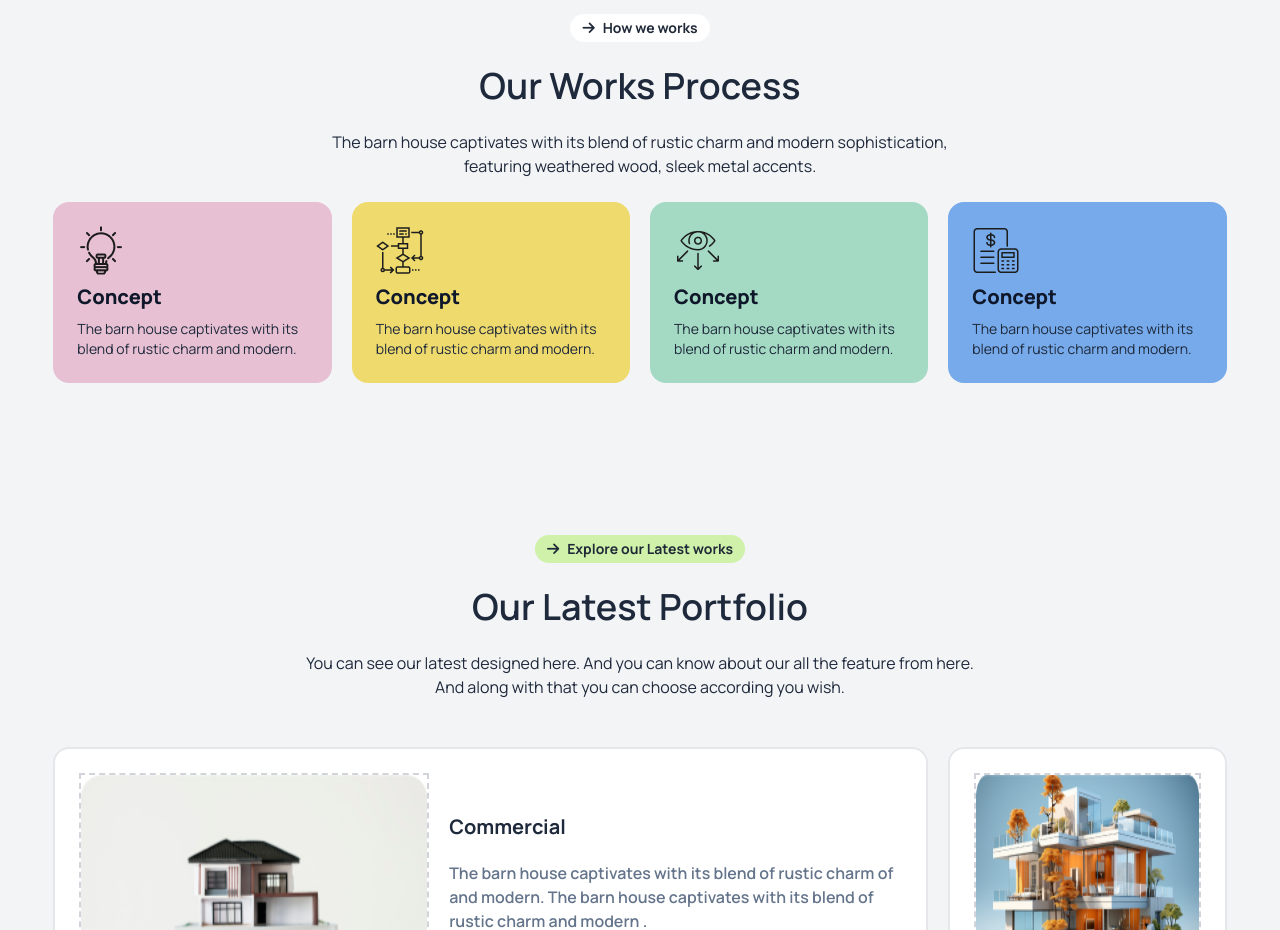
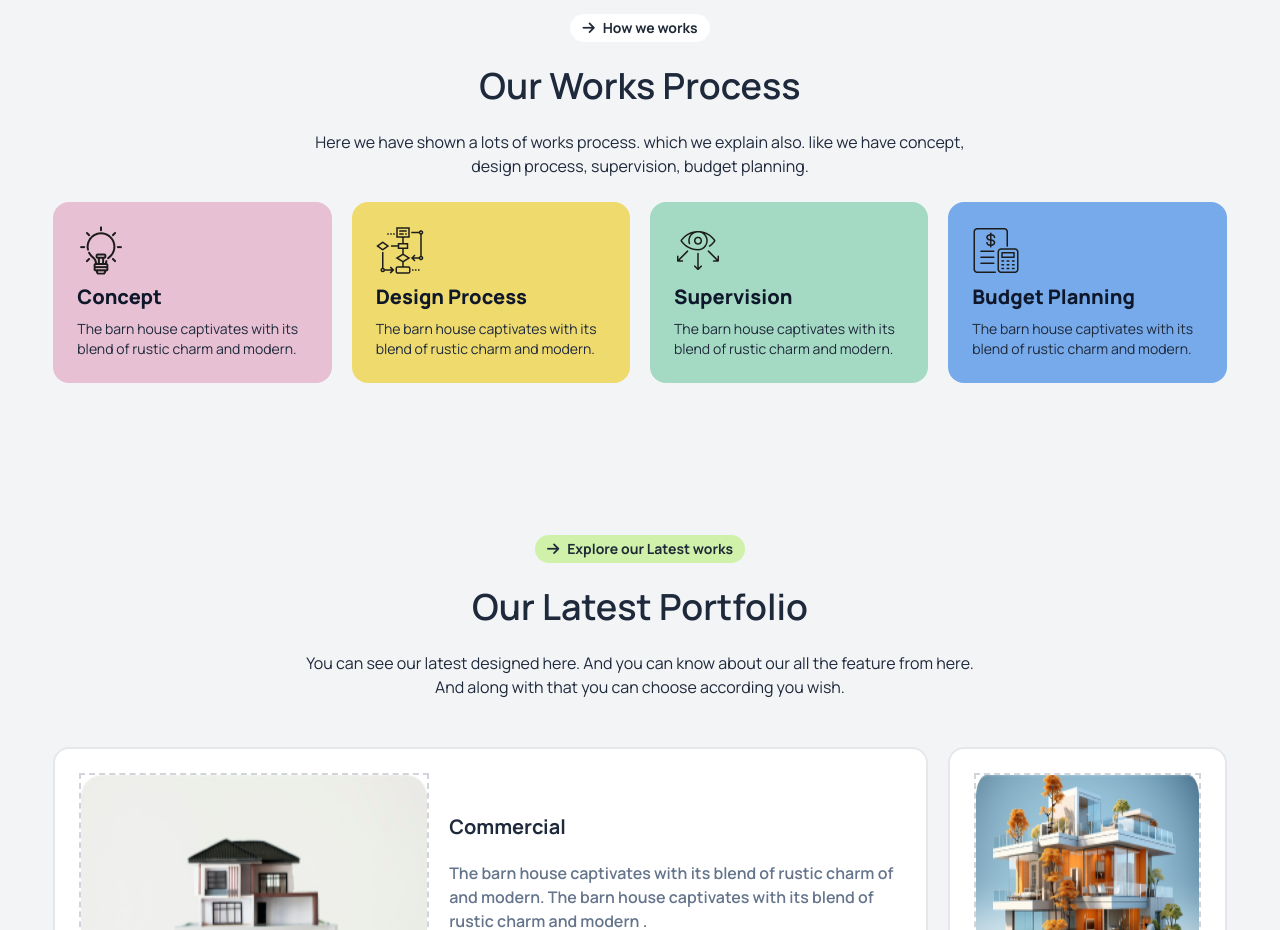
Before and after one commit to shahidulshohid/B10-assignment-project-03, a plain HTML site: page index.html in a window 1280 px wide. Shown: the part 1680-2610 px from the top of the page. Drawn offline with nearby package versions, Linux system fonts and the light colour scheme.

Commit message:
my assignment 3 number project is done

```diff
--- a/index.html
+++ b/index.html
@@ -300,7 +300,7 @@
           </button>
         </div>
         <h2 class="text-center text-4xl font-semibold text-slate-800 mb-6"> Our Works Process </h2>
-        <p class="text-center text-slate-800">The barn house captivates with its blend of rustic charm and modern sophistication, <br> featuring weathered wood, sleek metal accents. </p>
+        <p class="text-center text-slate-800">Here we have shown a lots of works process. which we explain also. like we have concept, <br> design process, supervision, budget planning.</p>
         </div>
         <div class="grid grid-cols-1 md:grid-cols-2 lg:grid-cols-4 gap-5 mt-6">
           <div class="bg-[#E7C1D3] rounded-2xl p-6 space-y-2">
@@ -310,17 +310,17 @@
           </div>
           <div class="bg-[#EFDA6E] rounded-2xl p-6 space-y-2">
             <img src="./assets/flow-chart.png" alt="">
-            <h3 class="text-xl font-extrabold text-slate-900">Concept</h3>
+            <h3 class="text-xl font-extrabold text-slate-900">Design Process</h3>
             <p class="text-slate-800 text-sm"> The barn house captivates with its blend of rustic charm and modern.</p>
           </div>
           <div class="bg-[#A4DAC3] rounded-2xl p-6 space-y-2">
             <img src="./assets/vision.png" alt="">
-            <h3 class="text-xl font-extrabold text-slate-900">Concept</h3>
+            <h3 class="text-xl font-extrabold text-slate-900"> Supervision</h3>
             <p class="text-slate-800 text-sm"> The barn house captivates with its blend of rustic charm and modern.</p>
           </div>
           <div class="bg-[#77AAEA] rounded-2xl p-6 space-y-2">
             <img src="./assets/budget-planning.png" alt="">
-            <h3 class="text-xl font-extrabold text-slate-900">Concept</h3>
+            <h3 class="text-xl font-extrabold text-slate-900"> Budget Planning </h3>
             <p class="text-slate-800 text-sm"> The barn house captivates with its blend of rustic charm and modern.</p>
           </div>
         </div>
@@ -444,6 +444,7 @@
       </div>
      </section>
     <!-- contact section ends here  -->
+
      <!-- our team section starts here   -->
       <section class="w-11/12 mx-auto my-12">
         <h2 class="text-3xl font-extrabold text-gray-800 text-center">Our Team</h2>
```
